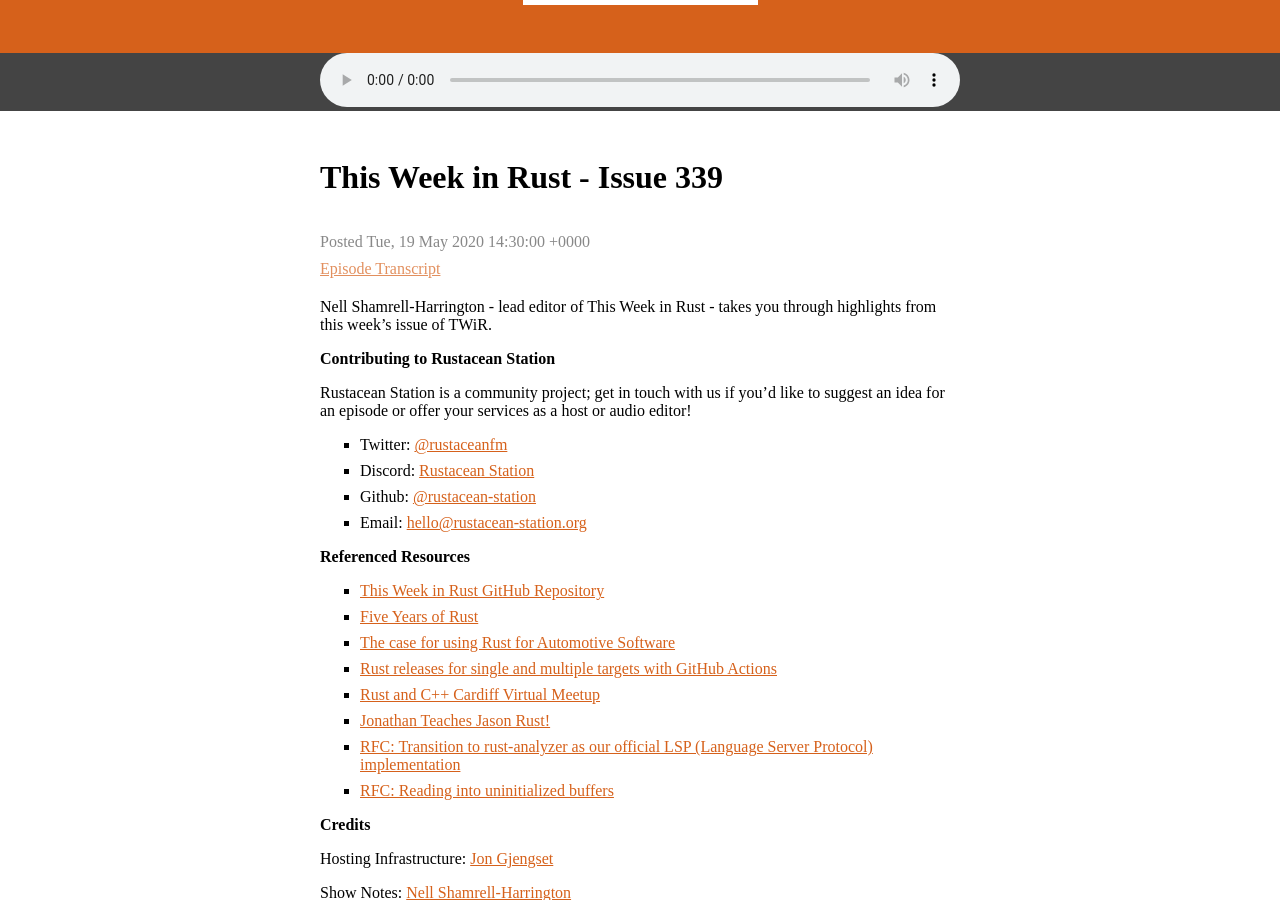
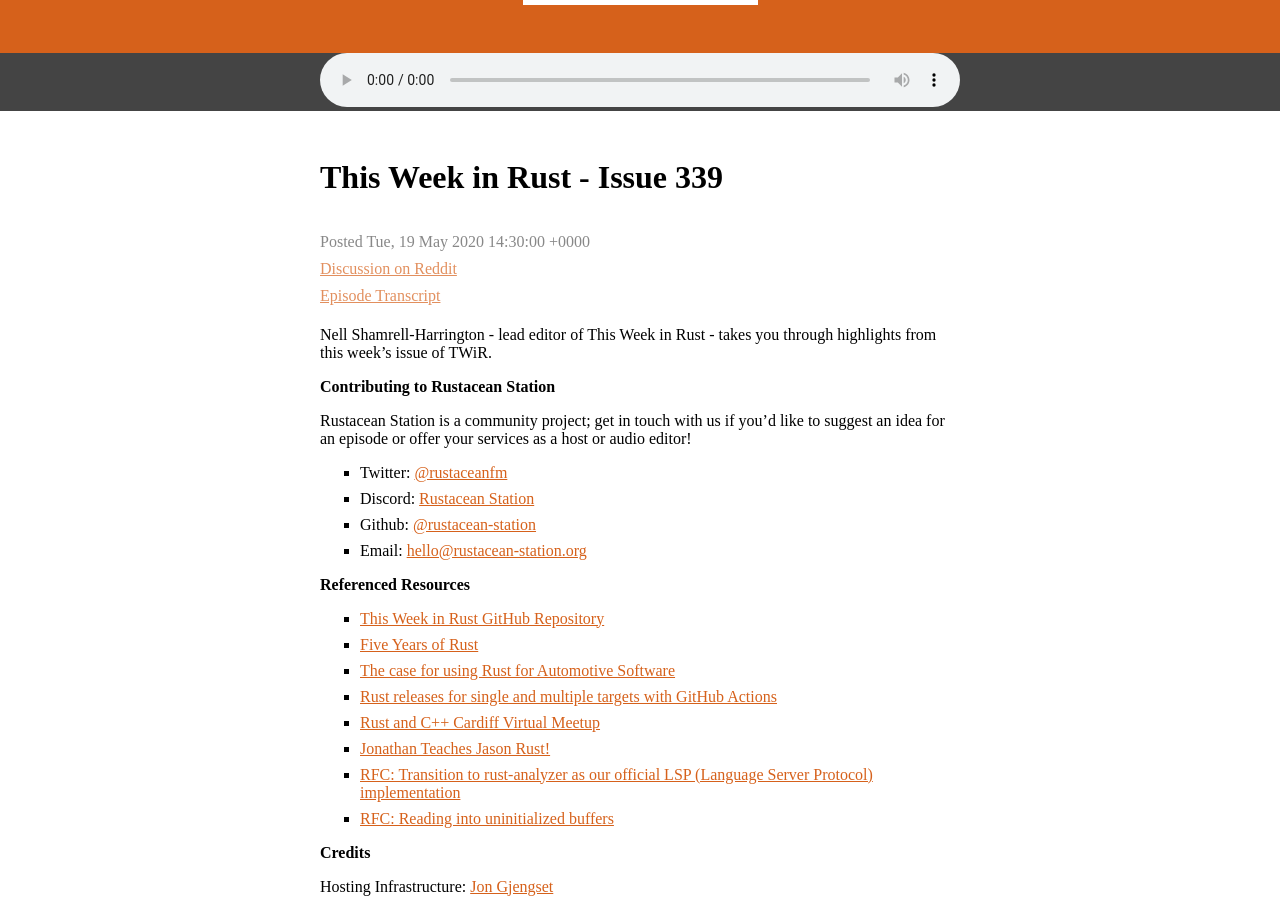
Before and after one commit to rustacean-station/rustacean-station.org, a Jekyll site: the page built from _episodes/015-twir-339.md, in a window 1280 px wide and 900 px high, scrolled down 381 px. Built offline with Jekyll 4.4.1, drawn with Linux system fonts in a browser that asks for light colours; some of the changed lines change nothing that is shown.

Commit message:
adds reddit link for ep 015
Signed-off-by: Nell Shamrell <nellshamrell@gmail.com>

```diff
--- a/_episodes/015-twir-339.md
+++ b/_episodes/015-twir-339.md
@@ -4,7 +4,7 @@
 file: https://audio.rustacean-station.org/file/rustacean-station/twir-2020-05-19.mp3
 duration: "07:34"
 length: "7116560"
-#reddit: (leave blank on initial publish, amend with link and uncomment this line after Reddit thread has been posted)
+reddit: https://www.reddit.com/r/rust/comments/gmyv8h/this_week_in_rust_339/
 ---
 
 Nell Shamrell-Harrington - lead editor of This Week in Rust - takes you through highlights from this week's issue of TWiR.
```
